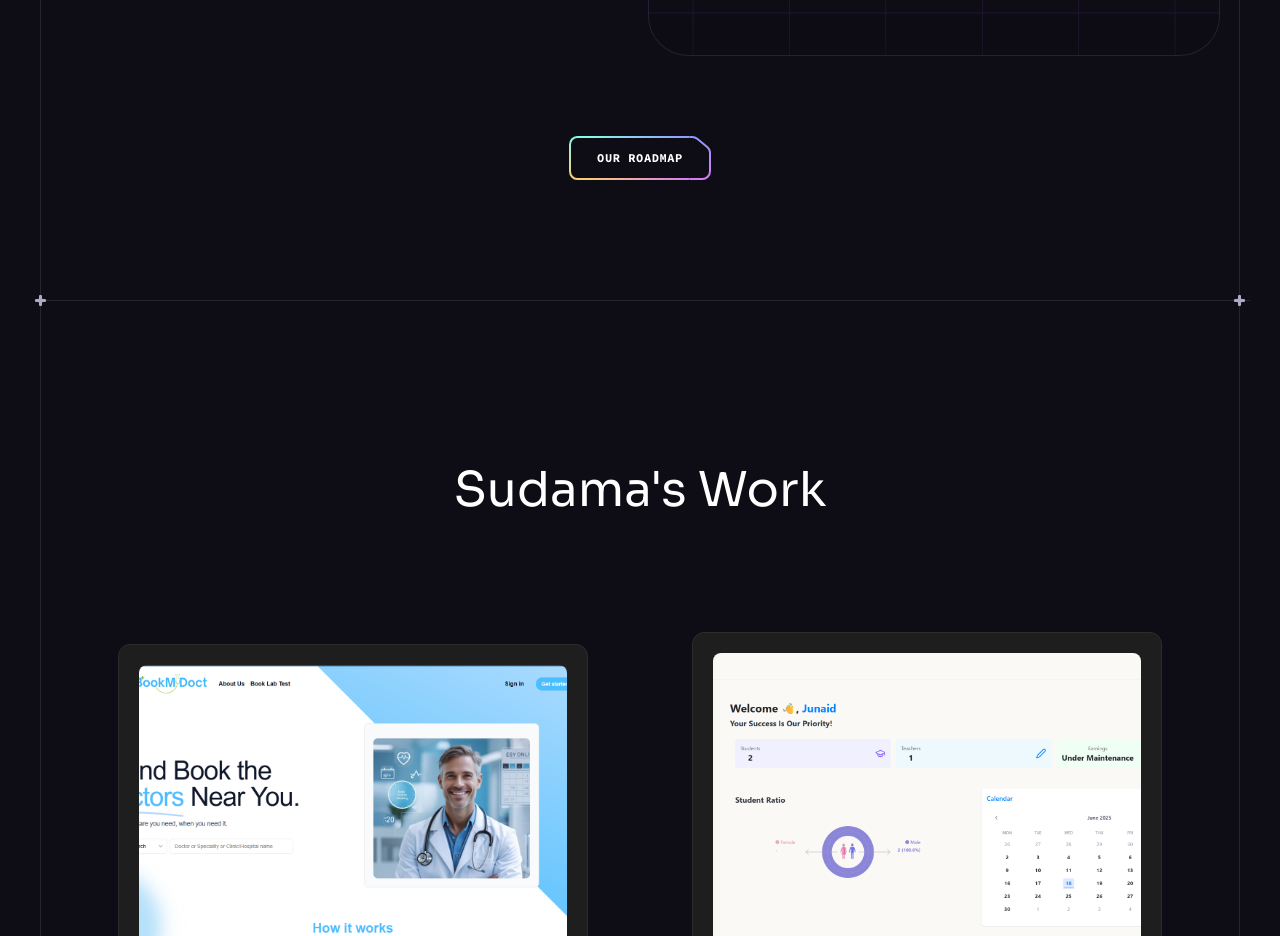
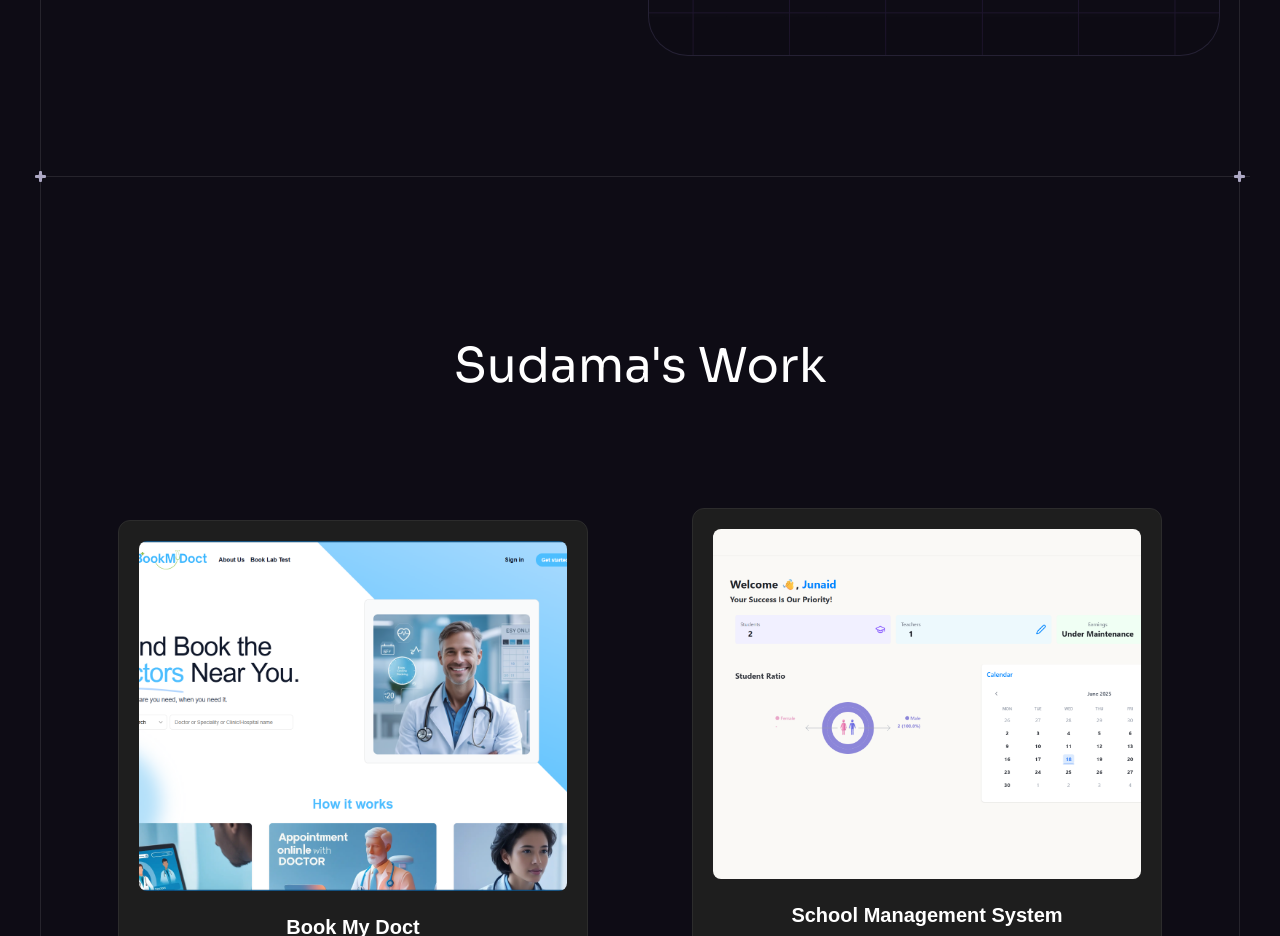
Before and after one commit to abhijitCleanCode/sudama-company-web, a React (Vite) app: page / in a window 1280 px wide. Shown: the part 9880-10816 px from the top of the page. Built offline with nearby package versions, Linux system fonts and the light colour scheme.

Commit message:
sudama-v1-tweaks

```diff
--- a/src/components/Pricing.jsx
+++ b/src/components/Pricing.jsx
@@ -41,7 +41,7 @@ const Pricing = () => {
         <div className="flex justify-center mt-10">
           <a
             className="text-xs font-code font-bold tracking-wider uppercase border-b"
-            href="/pricing"
+            href="#contact"
           >
             Contact us for more details
           </a>
--- a/src/components/Roadmap.jsx
+++ b/src/components/Roadmap.jsx
@@ -71,9 +71,9 @@ const Roadmap = () => (
         <Gradient />
       </div>
 
-      <div className="flex justify-center mt-12 md:mt-15 xl:mt-20">
+      {/* <div className="flex justify-center mt-12 md:mt-15 xl:mt-20">
         <Button href="/roadmap">Our roadmap</Button>
-      </div>
+      </div> */}
     </div>
   </Section>
 );
```
